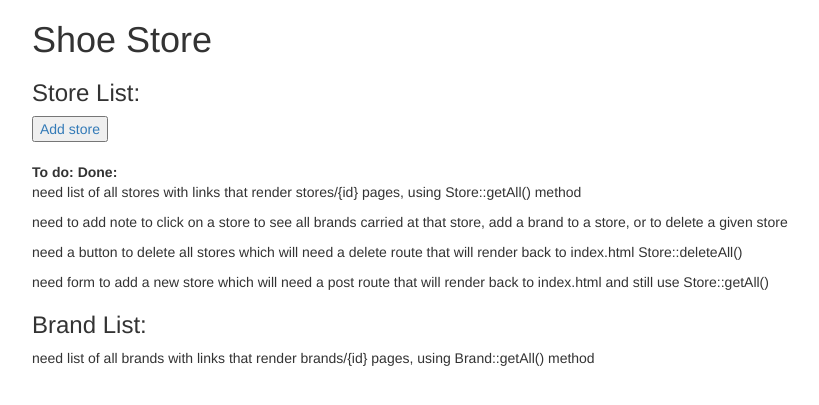
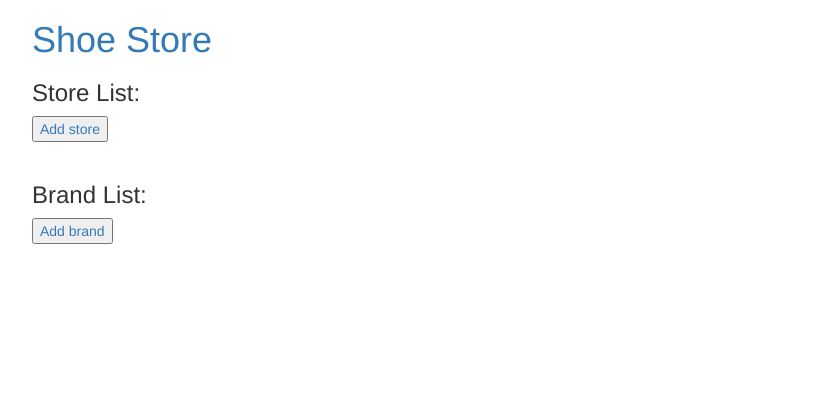
Before and after one commit to kdv24/ShoeStore, a PHP site: template views/index.twig in a window 1280 px wide. Shown: the top 405 px of the page, without its empty margins (38-857 px from the left). Run offline with PHP 8.4, Linux system fonts and the light colour scheme; the template is opened without the code that fills it, so the values that code supplies are empty; some libraries are stand-ins or nearby versions.

Commit message:
Add file for add_brand twig file and routes to it.

```diff
--- a/views/index.twig
+++ b/views/index.twig
@@ -6,36 +6,38 @@
 </head>
 <body>
 <div class="container">
-<h1>Shoe Store</h1>
+<h1><a href="/">Shoe Store</a></h1>
 
 <h3>Store List:</h3>
    <button><a href="/add_store">Add store</a></button>
  <br>
 	{% if stores is not empty %}
-	<h5>Click on any store to see a list of brands carried, to add a brand, or to delete a given store.</h5>
+	<h5>Click on any store to see a list of brands carried.</h5>
 	<ul>
 		{% for store in stores %}
 		<li><a href="/stores/ {{ store.getId }}">{{ store.getStoreName }}</a></li>
 		{% endfor %}
 	</ul>
 	<form action="/delete_stores" method="post">
-		<button type='submit'>Delete All</button>
+		<button type='submit'>Delete All Stores</button>
 	</form>
 	{% endif %}
 <br>
 
-
-	<strong>To do:</strong>
-
-
-	<strong>Done:</strong>
-	<p> need list of all stores with links that render stores/{id} pages, using Store::getAll() method </p>
-	<p> need to add note to click on a store to see all brands carried at that store, add a brand to a store, or to delete a given store</p>
-	<p> need a button to delete all stores which will need a delete route that will render back to index.html Store::deleteAll() </p>
-	<p> need form to add a new store which will need a post route that will render back to index.html and still use Store::getAll()</p>
-
 <h3>Brand List:</h3>
-	<p> need list of all brands with links that render brands/{id} pages, using Brand::getAll() method</p>
+	<button><a href="/add_brand">Add brand</a></button>
+<br>
+	{% if brands is not empty %}
+	<h5>Click on any brand to see which stores carry it.</h5>
+	<ul>
+		{% for brand in brands %}
+		<li><a href="/brands/ {{  brand.getId }}">{{ brand.getBrandname}}</a></li>
+		{% endfor %}
+	</ul>
+	<form action="/delete_brands" method="post">
+		<button type= 'submit'>Delete All Brands</button>
+	</form>
+	{% endif %}
 </div>
 </body>
 </html>
```
Also changed, not shown: app/app.php (+9 -1 lines), views/add_brand.twig (added, +21 -0 lines).
